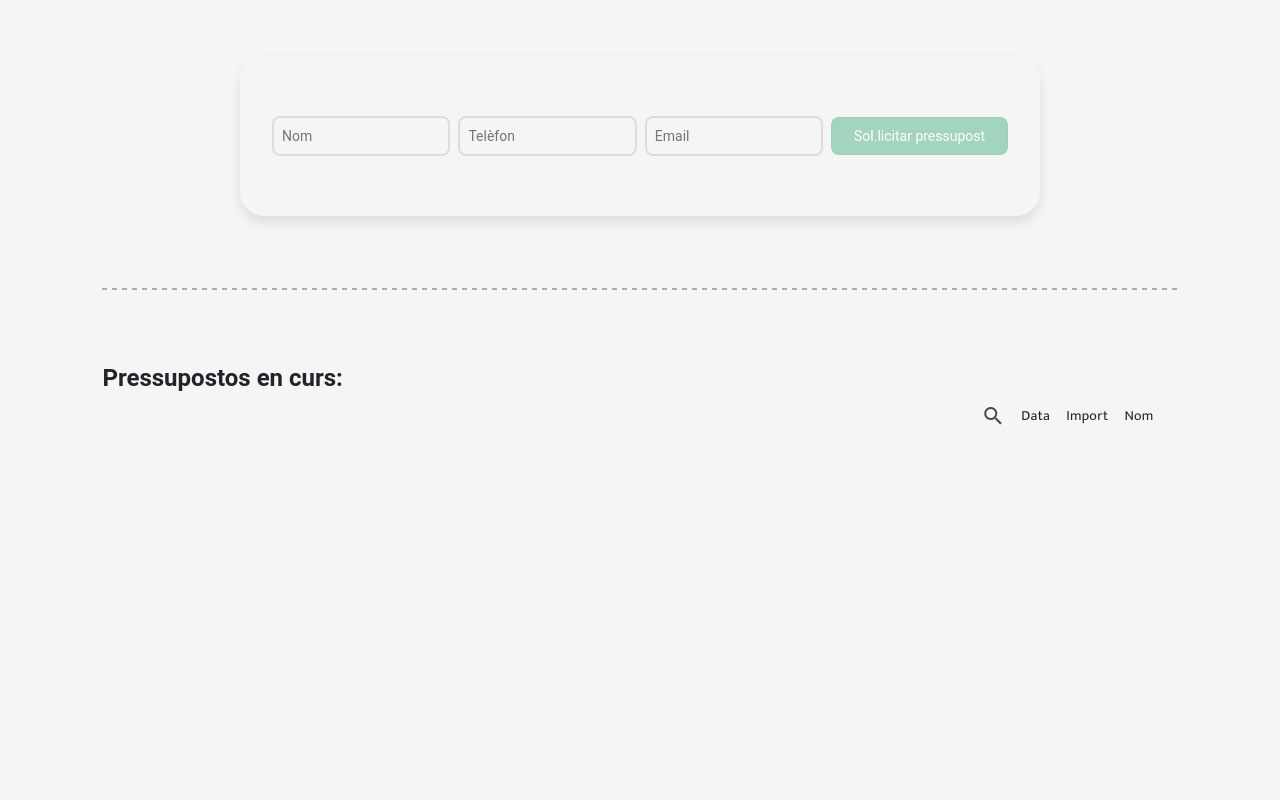
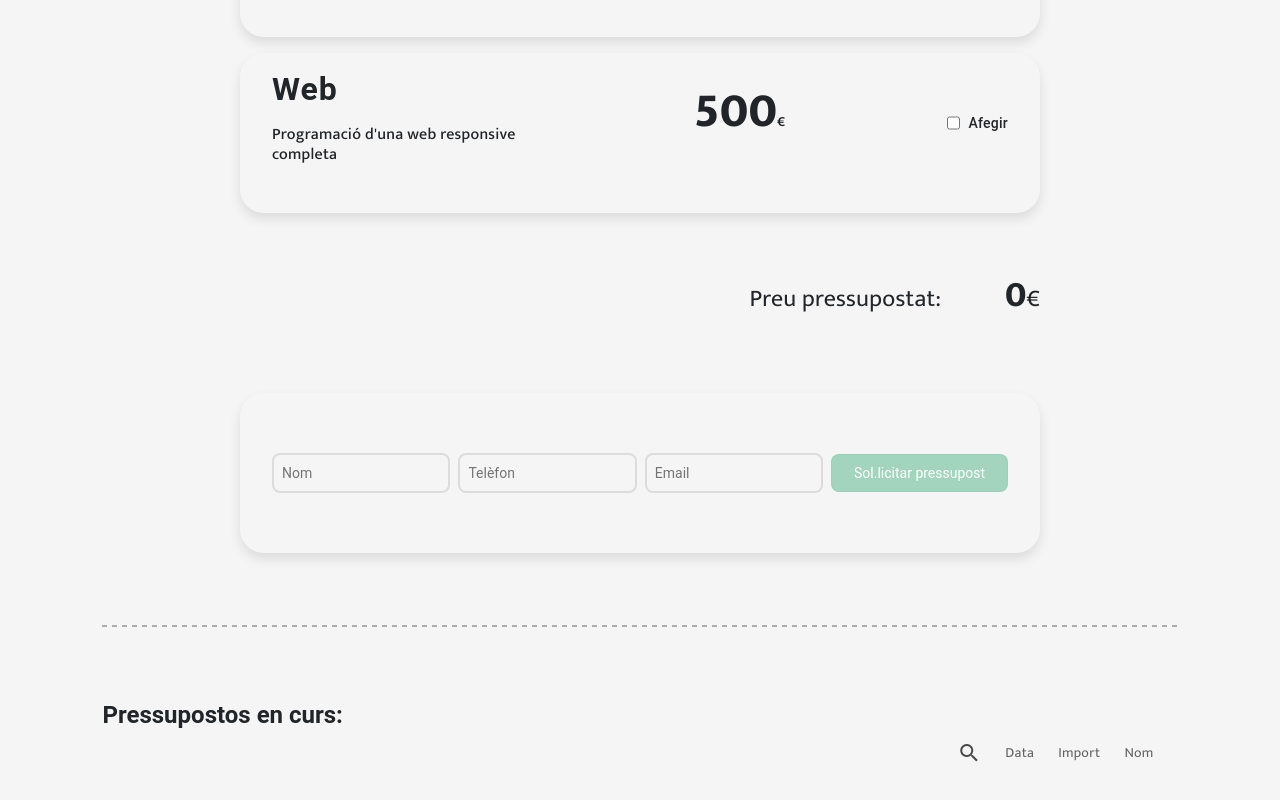
Before and after one commit to guifreribas/sprint6, an Angular app: page / in a window 1280 px wide. Shown: the part 642-1442 px from the top of the page. Before the commit the page ends 1086 px from the top, so only its background shows below. Built offline with nearby package versions, Linux system fonts and the light colour scheme.

Commit message:
Exercici 6

```diff
--- a/src/app/budgets-list/budgets-list.component.html
+++ b/src/app/budgets-list/budgets-list.component.html
@@ -1,5 +1,4 @@
 <div class="dashed-line"></div>
-
 
 <article class="budgets-list">
 
@@ -7,13 +6,33 @@
     <h1 class="header__title">Pressupostos en curs:</h1>
     <section class="header__navContainer">
       <mat-icon class="header__icon">search</mat-icon>
-      <p>Data</p>
-      <p>Import</p>
-      <p>Nom</p>
+      <div class="header__orderFieldContainer"
+        [ngClass]="{'header__orderFieldContainer--active': sortAction().action === 'DATE'}" (click)="sortByDate()">
+        <p class="header__orderField" [ngClass]="{'header__orderField--active': sortAction().action === 'DATE'}">Data
+        </p>
+        @if(sortAction().action === 'DATE'){
+        @if(sortAction().type === 'ASC'){ <mat-icon class="header__arrowIcon">arrow_drop_up</mat-icon>}
+        @else {<mat-icon class="header__arrowIcon">arrow_drop_down</mat-icon>}
+        }
+      </div>
+      <div class="header__orderFieldContainer" (click)="sortByImport()">
+        <p class="header__orderField" [ngClass]="{'header__orderField--active': sortAction().action === 'IMPORT'}">
+          Import</p>
+        @if(sortAction().action === 'IMPORT'){
+        @if(sortAction().type === 'ASC'){ <mat-icon class="header__arrowIcon">arrow_drop_up</mat-icon>}
+        @else {<mat-icon class="header__arrowIcon">arrow_drop_down</mat-icon>}
+        }
+      </div>
+      <div class="header__orderFieldContainer" (click)="sortByName()">
+        <p class="header__orderField" [ngClass]="{'header__orderField--active': sortAction().action === 'NAME'}">Nom</p>
+        @if(sortAction().action === 'NAME'){
+        @if(sortAction().type === 'ASC'){ <mat-icon class="header__arrowIcon">arrow_drop_up</mat-icon>}
+        @else {<mat-icon class="header__arrowIcon">arrow_drop_down</mat-icon>}
+        }
+      </div>
     </section>
   </header>
 
-  <!-- <div *ngFor="let budget of budgets()"></div> -->
 
   @for(budget of budgetService.budgets(); track budget.createdAt){
   <article class="card">
@@ -43,25 +62,4 @@
   </article>
   }
 
-
-  <!-- <article class="card">
-    <section class="card__userInfoContainer">
-      <h3 class="card__username">Ona Costa</h3>
-      <p class="card__userInfo">{{'ona_costa@email.com'}}</p>
-      <p class="card__userInfo">4576342985</p>
-    </section>
-    <section class="card__items">
-      <h4 class="card__itemsTitle">Serveis contractats:</h4>
-      <ul>
-        <li>Seo</li>
-        <li>Ads</li>
-        <li>Web (4 pàgines, 2 llenguatges)</li>
-      </ul>
-    </section>
-    <section class="card__totalSection">
-      <p class="card__totalTitle">Total:</p>
-      <h2 class="card__total">400 <span>€</span></h2>
-    </section>
-  </article> -->
-
 </article>
--- a/src/app/budgets-list/budgets-list.component.scss
+++ b/src/app/budgets-list/budgets-list.component.scss
@@ -27,7 +27,7 @@
     display: flex;
     justify-content: flex-end;
     align-items: center;
-    gap: 16px;
+    gap: 24px;
     padding-inline: 24px;
   }
 
@@ -41,19 +41,49 @@
     }
   }
 
-  & p {
-    font-size: 14px;
-    font-weight: 400;
-    text-align: center;
-    margin-bottom: 0;
-    transition: color 0.1s;
+  &__orderFieldContainer {
+    display: flex;
+    justify-content: flex-end;
+    align-items: center;
+    position: relative;
+
+    &--active {
+      color: #000;
+      font-weight: bold;
+    }
 
     &:hover {
-      color: rgba(0, 0, 0, 0.4);
+      // color: rgba(0, 0, 0, 0.4);
+      opacity: 0.6;
       cursor: pointer;
     }
 
+    & p {
+      font-size: 14px;
+      font-weight: 400;
+      text-align: center;
+      margin-bottom: 0;
+      transition: color 0.1s;
+
+    }
   }
+
+  &__orderField {
+    font-weight: bold;
+    color: rgba(0, 0, 0, 0.6);
+
+    &--active {
+      color: #000;
+      font-weight: bold;
+    }
+  }
+
+  &__arrowIcon {
+    position: absolute;
+    right: -20px;
+  }
+
+
 }
 
 
@@ -64,7 +94,6 @@
   align-items: stretch;
   width: 100%;
   max-width: 800px;
-  // min-height: 160px;
   height: fit-content;
   margin: auto;
   box-shadow: 0px 6px 12px rgba(0, 0, 0, 0.1);
@@ -72,6 +101,7 @@
   padding: 32px;
   margin-block: 16px;
   background-color: transparent;
+  border: none;
 
   &__userInfoContainer {
     display: flex;
--- a/src/app/budgets-list/budgets-list.component.ts
+++ b/src/app/budgets-list/budgets-list.component.ts
@@ -1,8 +1,8 @@
 import { Component, signal } from '@angular/core';
 import { MatIconModule } from '@angular/material/icon';
 import { BudgetService } from '../services/budget.service';
-import { Budget } from '../models/budget';
 import { CommonModule } from '@angular/common';
+import { SortedAction } from '../models/budget';
 
 @Component({
   selector: 'app-budgets-list',
@@ -12,7 +12,52 @@ import { CommonModule } from '@angular/common';
   styleUrl: './budgets-list.component.scss',
 })
 export class BudgetsListComponent {
+  public sortAction = signal<SortedAction>({ action: 'INIT', type: 'ASC' });
+
   constructor(public budgetService: BudgetService) {}
+
+  sortByDate() {
+    const actionType = this.sortAction().type;
+    const isAscending = actionType === 'ASC';
+
+    this.sortAction.set({ action: 'DATE', type: isAscending ? 'DESC' : 'ASC' });
+    this.budgetService.budgets.update((prev) => {
+      return prev.sort((a, b) =>
+        isAscending
+          ? b.createdAt.getTime() - a.createdAt.getTime()
+          : a.createdAt.getTime() - b.createdAt.getTime()
+      );
+    });
+  }
+
+  sortByImport() {
+    const actionType = this.sortAction().type;
+    const isAscending = actionType === 'ASC';
+
+    this.sortAction.set({
+      action: 'IMPORT',
+      type: isAscending ? 'DESC' : 'ASC',
+    });
+    this.budgetService.budgets.update((prev) => {
+      return prev.sort((a, b) =>
+        isAscending ? b.total - a.total : a.total - b.total
+      );
+    });
+  }
+
+  sortByName() {
+    const actionType = this.sortAction().type;
+    const isAscending = actionType === 'ASC';
+
+    this.sortAction.set({ action: 'NAME', type: isAscending ? 'DESC' : 'ASC' });
+    this.budgetService.budgets.update((prev) => {
+      return prev.sort((a, b) => {
+        return isAscending
+          ? b.name.localeCompare(a.name)
+          : a.name.localeCompare(b.name);
+      });
+    });
+  }
 
   ngOnInit() {}
 }
--- a/src/app/home/home.component.html
+++ b/src/app/home/home.component.html
@@ -1,3 +1,4 @@
+<div class="outerContainer">
   <header class="header">
     <div>
       <img
@@ -75,3 +76,4 @@
     <app-budgets-list></app-budgets-list>
 
   </article>
+</div>
--- a/src/app/home/home.component.scss
+++ b/src/app/home/home.component.scss
@@ -1,3 +1,7 @@
+.outerContainer {
+  margin-bottom: 128px;
+}
+
 .header {
   margin-bottom: 56px;
   display: flex;
--- a/src/app/models/budget.ts
+++ b/src/app/models/budget.ts
@@ -35,3 +35,8 @@ export interface Budget {
   createdAt: Date;
   total: number;
 }
+
+export type SortedAction = {
+  action: 'INIT' | 'DATE' | 'IMPORT' | 'NAME';
+  type: 'ASC' | 'DESC';
+};
--- a/src/styles.scss
+++ b/src/styles.scss
@@ -10,10 +10,7 @@
 
 
 
-html,
-body {
-  height: 100%;
-}
+
 
 body {
   width: 100%;
```
Lines whose indentation alone changed are shown as unchanged.
